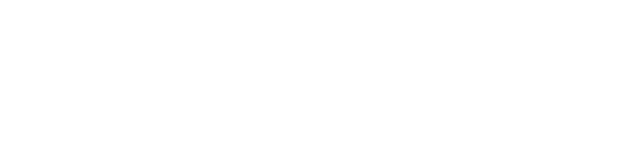
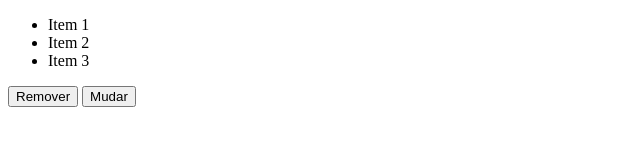
Before and after one commit to jose-goulart/vue.js, a plain HTML site: page 0208-v-for-1/index.html in a window 1280 px wide. Shown: the whole page, without its empty margins (0-640 px from the left). Drawn offline with nearby package versions, Linux system fonts and the light colour scheme.

Commit message:
Aula 11 - v-for 1

```diff
--- a/0208-v-for-1/index.html
+++ b/0208-v-for-1/index.html
@@ -11,12 +11,26 @@
 
 <body>
     <div id="app">
+        <ul>
+            <li v-for="item in lista">{{item}}</li>
+        </ul>
+        <button @click="removerItem">Remover</button>
+        <button @click="mudarItem">Mudar</button>
     </div>
     <script>
         const vm = new Vue({
             el: "#app",
             data: {
-
+                lista: ["Item 1", "Item 2", "Item 3"]
+            },
+            methods: {
+                removerItem() {
+                    this.lista.pop(); // Ativa reatividade
+                },
+                mudarItem() {
+                    // this.lista[0] = "Banana"; // Não ativa reatividade
+                    this.$set(this.lista, 0, "Banana"); // Ativa reatividade
+                }
             }
         });
     </script>
```
